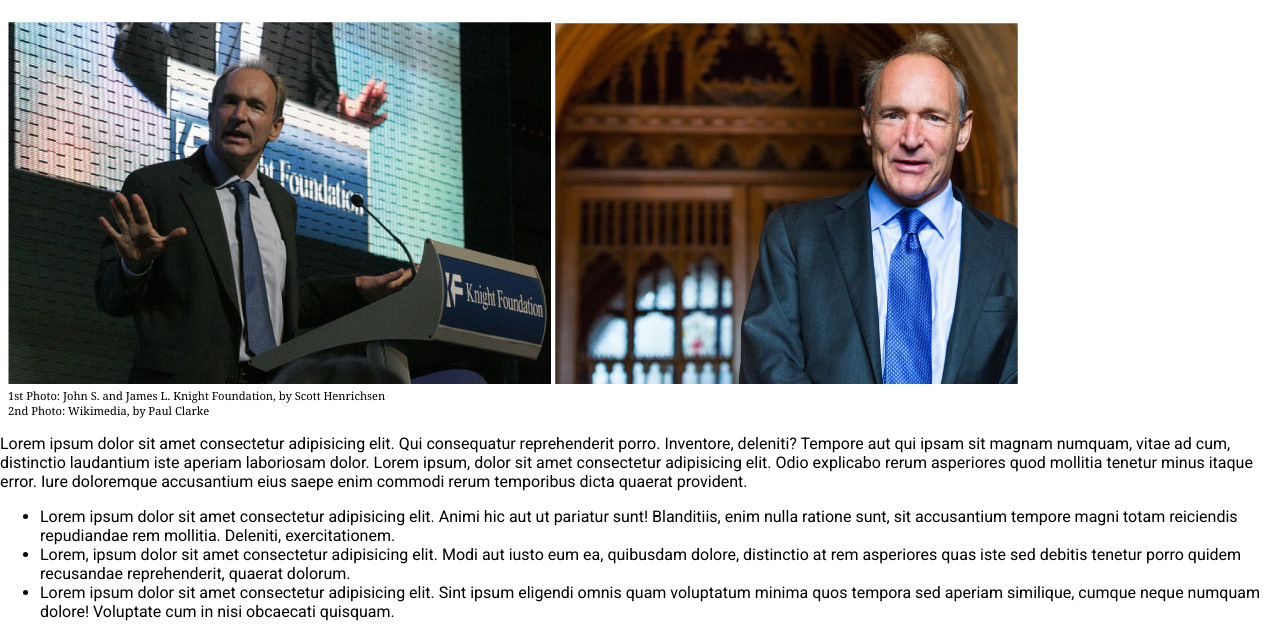
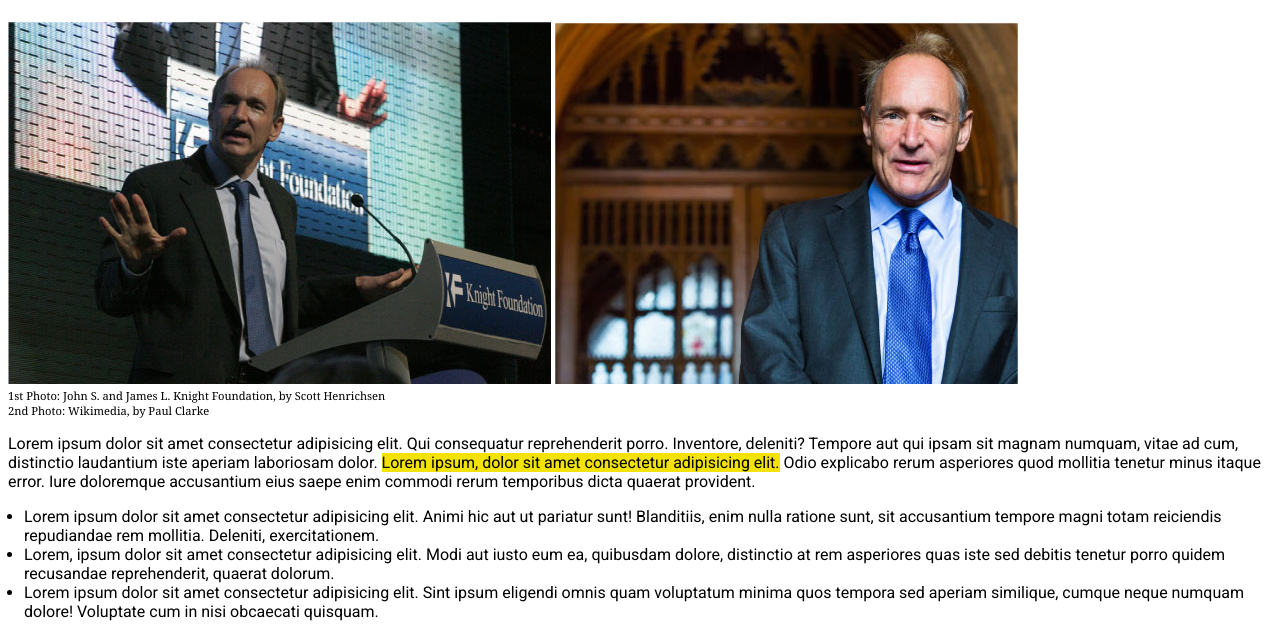
Before and after one commit to ruggerifrancesco/html-css-booleaner, a plain HTML site: page index.html in a window 1280 px wide. Shown: the part 342-979 px from the top of the page. Drawn offline with Linux system fonts and the light colour scheme.

Commit message:
changed small details of hte main section

```diff
--- a/assets/css/style.css
+++ b/assets/css/style.css
@@ -12,6 +12,10 @@
 body {
     font-family: 'Roboto', sans-serif;
     margin: 0;
+}
+
+main {
+    margin: 8px;
 }
 
 /* Header Section */
@@ -75,3 +79,10 @@ body {
 }
 
 /* Main Section */
+.highlighted-text {
+    background-color: var(--text-highlighted);
+}
+
+.unorder-list {
+    padding-left: 16px;
+}
```
